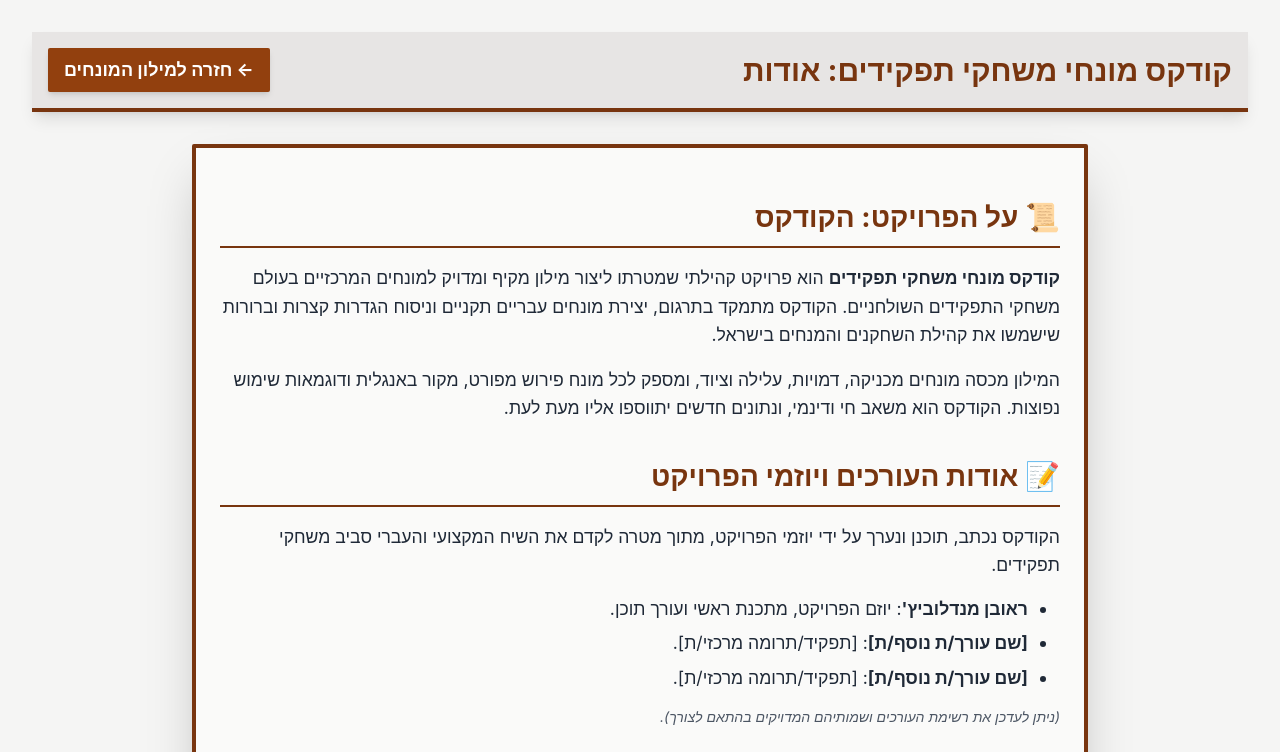
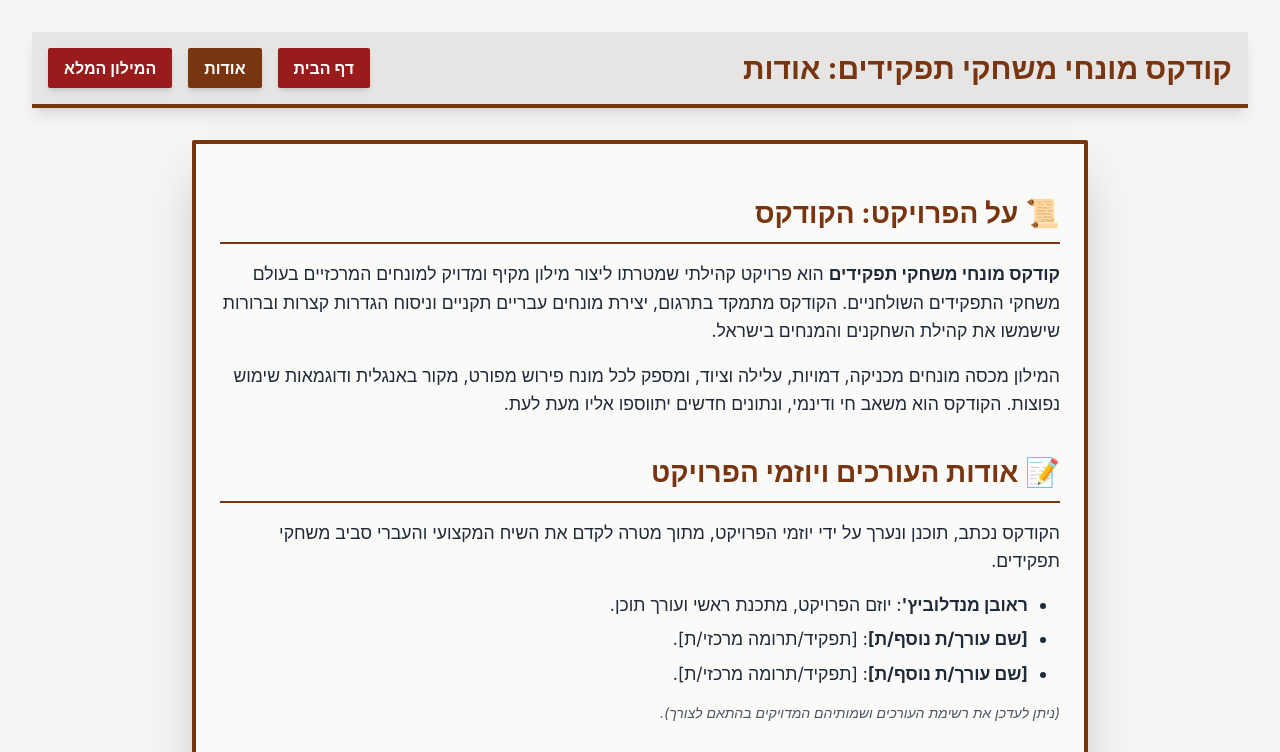
Before and after one commit to mandelreouven2002/rrpg-codex.github.io, a plain HTML site: page about.html in a window 1280 px wide. Shown: the top 752 px of the page. Drawn offline with nearby package versions, Linux system fonts and the light colour scheme; a web font is replaced by a local one.

Commit message:
Update about.html

```diff
--- a/about.html
+++ b/about.html
@@ -56,10 +56,24 @@
             <!-- H1: צבע דיו עמוק (Sepia) -->
             <h1 class="text-3xl font-bold text-amber-900">קודקס מונחי משחקי תפקידים: אודות</h1>
 
-            <!-- קישור חזרה למילון הראשי - עכשיו כפתור באותה שורה! -->
-            <a href="index.html" class="inline-block px-4 py-2 bg-amber-800 text-white text-lg font-bold rounded-sm shadow-md hover:bg-amber-900 transition duration-300 transform hover:scale-[1.01] whitespace-nowrap">
-                ← חזרה למילון המונחים
-            </a>
+                <!-- קישורי ניווט - 3 כפתורים -->
+                <div class="flex items-center gap-3 md:gap-4">
+
+                    <!-- 1. כפתור דף הבית (צבע ראשי) -->
+                    <a href="index.html" class="inline-block px-4 py-2 bg-red-800 text-white text-base font-bold rounded-sm shadow-md hover:bg-red-900 transition duration-300 transform hover:scale-[1.01] whitespace-nowrap">
+                        דף הבית
+                    </a>
+
+                    <!-- 2. קישור אודות (כפתור משני זהה למילון) -->
+                    <a href="about.html" class="inline-block px-4 py-2 bg-amber-900 text-white text-base font-bold rounded-sm shadow-md hover:bg-amber-700 transition duration-300 transform hover:scale-[1.01] whitespace-nowrap">
+                        אודות
+                    </a>
+
+                    <!-- 3. כפתור מעבר למילון המלא (כפתור משני זהה לאודות) -->
+                    <a href="codex.html" class="inline-block px-4 py-2 bg-red-800 text-white text-base font-bold rounded-sm shadow-md hover:bg-red-900 transition duration-300 transform hover:scale-[1.01] whitespace-nowrap">
+                        המילון המלא
+                    </a>
+                </div>
         </div>
     </header>
 
```
